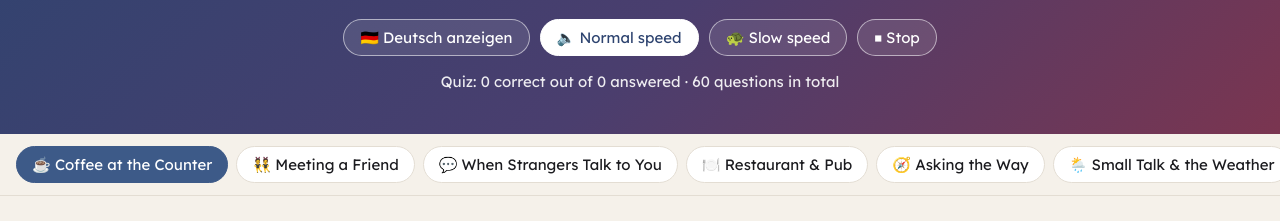
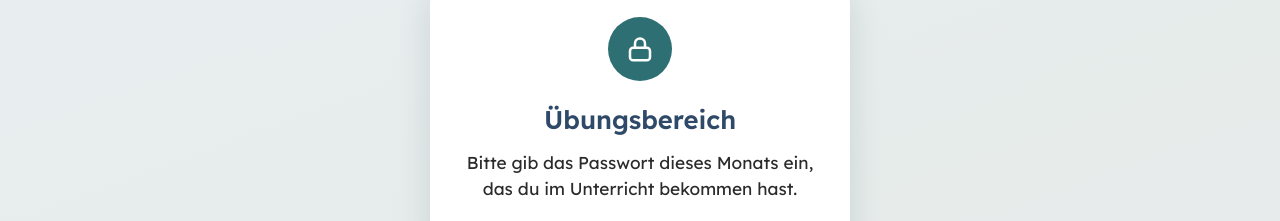
Before and after one commit to AmyFabijenna/english, a plain HTML site: page london-cafe-conversations.html in a window 1280 px wide. Shown: the part 193-414 px from the top of the page. Drawn offline with Linux system fonts and the light colour scheme.

Commit message:
Passwortschutz für neue Seiten ergänzt

```diff
--- a/london-cafe-conversations.html
+++ b/london-cafe-conversations.html
@@ -1,6 +1,7 @@
 <!DOCTYPE html>
 <html lang="en">
 <head>
+<script src="passwort.js"></script>
 <meta charset="UTF-8">
 <meta name="viewport" content="width=device-width, initial-scale=1">
 <title>London Calling – Cafés, Conversations & Christmas</title>
```
